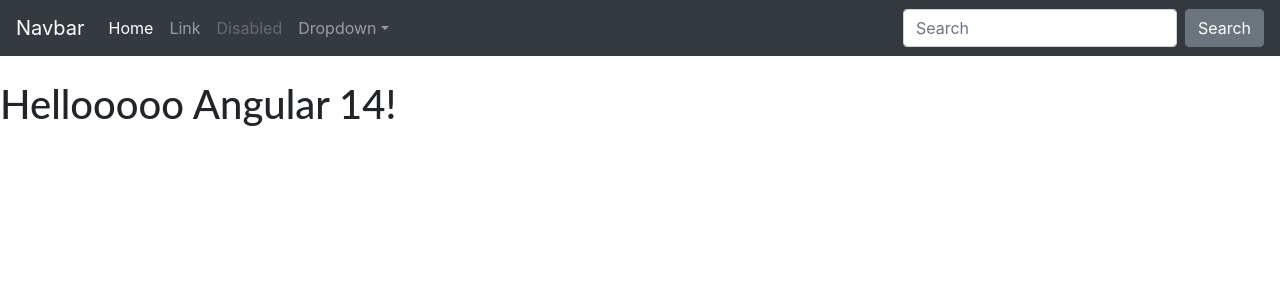
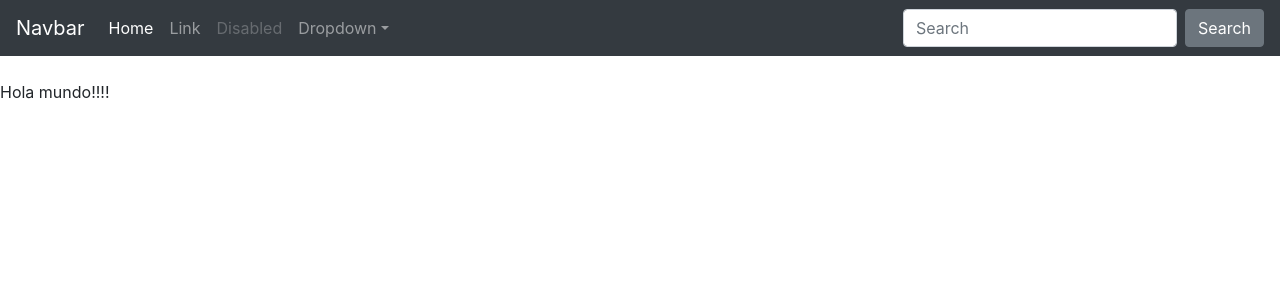
Before and after one commit to martinabarella/pavii-clase2-angularr, an Angular app: page / in a window 1280 px wide. Shown: the top 300 px of the page. Built offline with nearby package versions, Linux system fonts and the light colour scheme.

Commit message:
Interpolacion, borrado de app components

```diff
--- a/package.json
+++ b/package.json
@@ -1,6 +1,6 @@
 {
   "name": "angular",
-"version": "0.0.0",
+  "version": "0.0.0",
   "private": true,
   "dependencies": {
     "@angular/common": "8.2.10",
@@ -10,12 +10,14 @@
     "@angular/platform-browser": "8.2.10",
     "@angular/platform-browser-dynamic": "8.2.10",
     "@angular/router": "8.2.10",
-    "@ng-bootstrap/ng-bootstrap": "^5.1.1",
+    "@fortawesome/fontawesome-free": "^5.13.0",
+    "@ng-bootstrap/ng-bootstrap": "5.3.1",
     "bootstrap": "4.3.1",
     "core-js": "2.6.10",
     "jquery": "3.4.1",
     "popper.js": "1.15.0",
     "rxjs": "6.5.3",
+    "tslib": "^2.0.0",
     "zone.js": "0.9.1"
   },
   "scripts": {
--- a/src/app/app.component.css
+++ /dev/null
@@ -1,3 +0,0 @@
-p {
-  font-family: Lato;
-}
--- a/src/app/app.component.html
+++ /dev/null
@@ -1,4 +0,0 @@
-<app-menu> </app-menu>
-
-
-<hello name="{{ name }}"></hello>
--- a/src/app/app.component.ts
+++ /dev/null
@@ -1,10 +0,0 @@
-import { Component, VERSION } from '@angular/core';
-
-@Component({
-  selector: 'my-app',
-  templateUrl: './app.component.html',
-  styleUrls: [ './app.component.css' ]
-})
-export class AppComponent  {
-  name = 'Angular ' + VERSION.major;
-}
--- a/src/app/hello.component.ts
+++ /dev/null
@@ -1,10 +0,0 @@
-import { Component, Input } from '@angular/core';
-
-@Component({
-  selector: 'hello',
-  template: `<h1>Hellooooo {{name}}!</h1>`,
-  styles: [`h1 { font-family: Lato; }`]
-})
-export class HelloComponent  {
-  @Input() name: string;
-}
--- /dev/null
+++ b/src/app/principal/principal.component.html
@@ -0,0 +1,4 @@
+<app-menu></app-menu>
+<p>{{mensaje}}</p>
+<!-- asi se comenta en HTML
+interpolacion es que la plantilla muestra alg de la clase y va con doos llaves-->
--- /dev/null
+++ b/src/app/principal/principal.component.ts
@@ -0,0 +1,19 @@
+import { Component, OnInit } from '@angular/core';
+
+@Component({
+  selector: 'app-principal',
+  templateUrl: './principal.component.html',
+  styleUrls: ['./principal.component.css']
+})
+export class PrincipalComponent implements OnInit {
+  mensaje: string;
+
+
+
+  constructor() { }
+
+  ngOnInit() {
+    this.mensaje = "Hola mundo!!!!"
+  }
+
+}
--- a/src/index.html
+++ b/src/index.html
@@ -1 +1 @@
-<my-app>loadingg</my-app>
+<app-principal>Loading</app-principal>
--- a/src/styles.css
+++ b/src/styles.css
@@ -1,4 +1,5 @@
 /* Add application styles & imports to this file! */
-body{
+body
+{
   padding-top: 5rem;
 }
```
Also changed, not shown: src/app/app.module.ts (+4 -4 lines), src/app/principal/principal.component.css (added).
